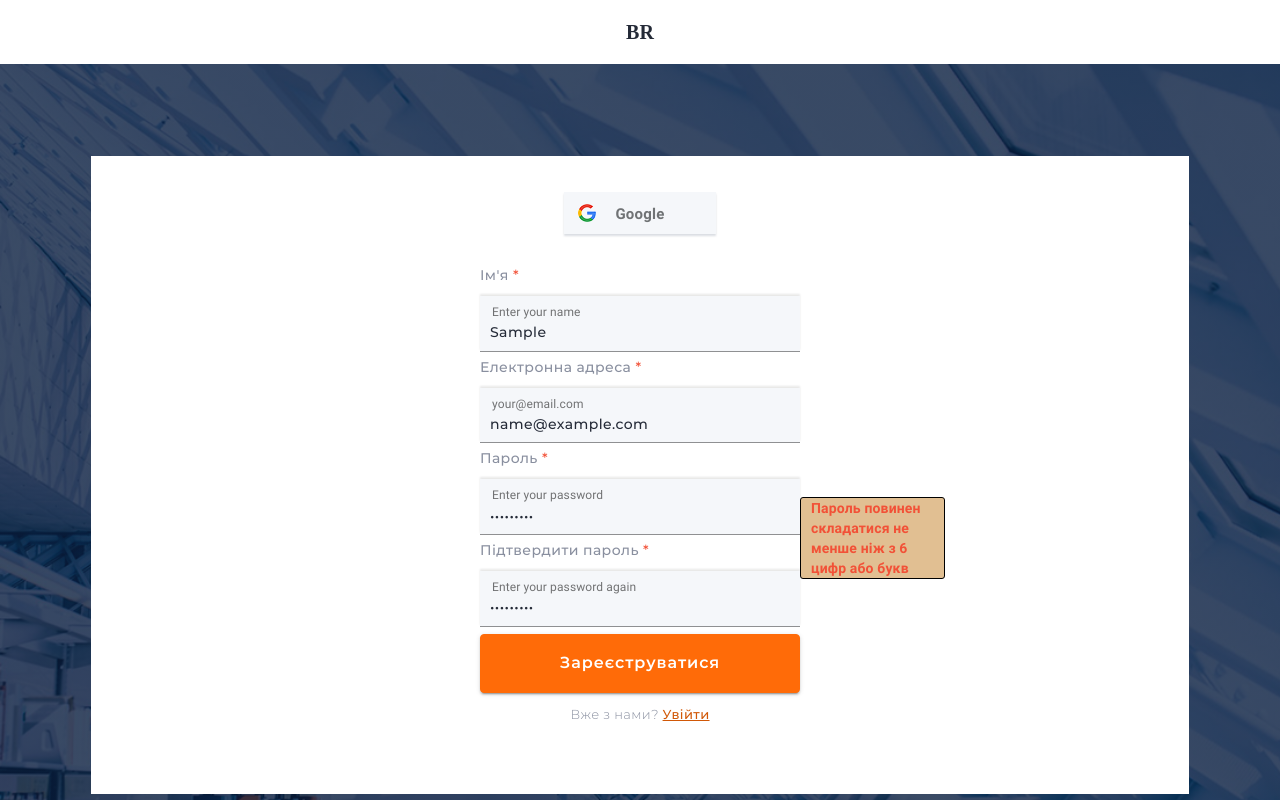
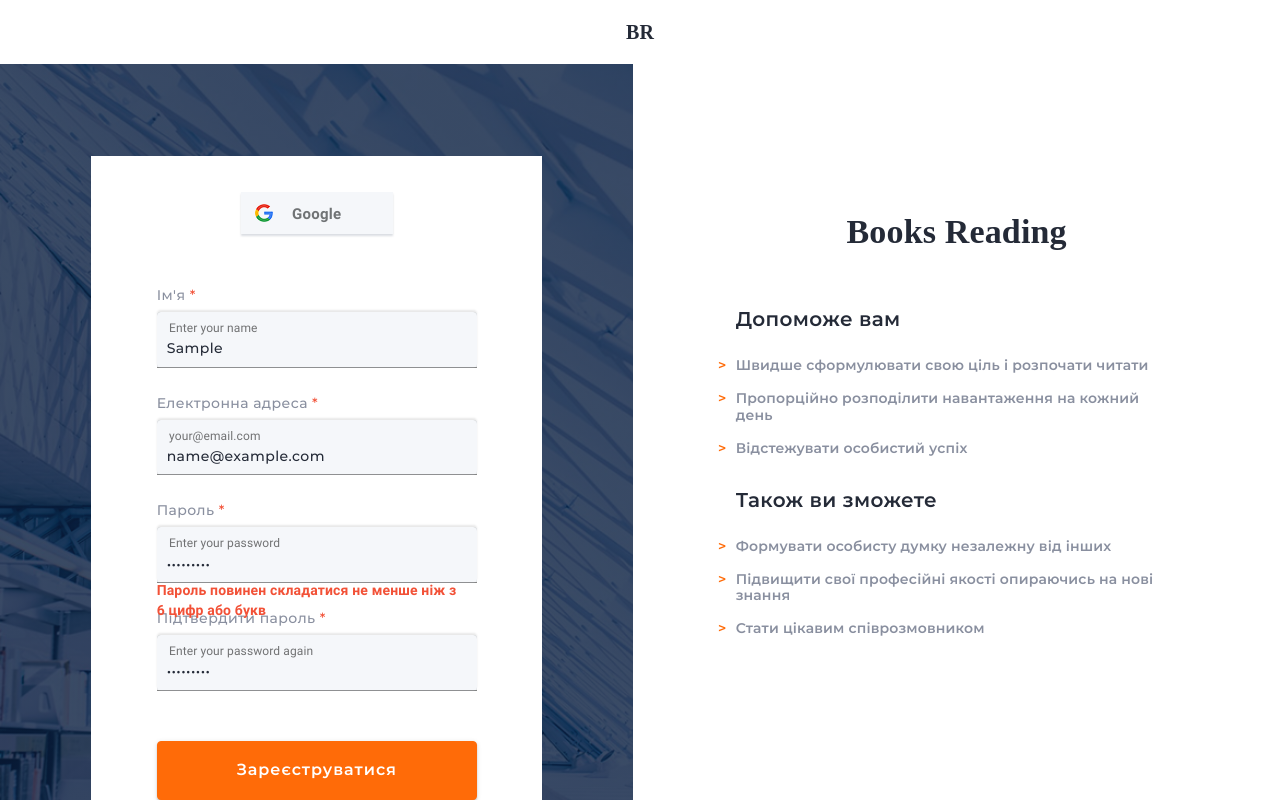
Before and after one commit to z9877969/smart-book, a React (Create React App) app: page /registration in a window 1280 px wide. Both pictures are taken after typing "Sample", "name@example.com", "Sample123", "Sample123" into the empty fields and a click on the button "Зареєструватися". Shown: the top 800 px of the page. Built offline with nearby package versions, Linux system fonts and the light colour scheme.

Commit message:
fix login and registration (#4)

```diff
--- a/src/components/LoginForm/LoginForm.jsx
+++ b/src/components/LoginForm/LoginForm.jsx
@@ -1,4 +1,5 @@
-import React, { useState } from 'react';
+/* eslint-disable jsx-a11y/label-has-associated-control */
+import React from 'react';
 import { makeStyles } from '@material-ui/core/styles';
 import TextField from '@material-ui/core/TextField';
 import { useDispatch } from 'react-redux';
@@ -11,7 +12,7 @@ import styles from './LoginForm.module.css';
 import CustomButton from '../../shared-ui/CustomButton/CustomButton';
 import withConnectByGoogle from '../../hoc/WithConnectByGoogle';
 
-const useStyles = makeStyles(theme => ({
+const useStyles = makeStyles(() => ({
   emailInput: {
     '& label.Mui-focused': {
       color: 'var(--orangey-red)',
--- a/src/components/Quote/Quote.jsx
+++ b/src/components/Quote/Quote.jsx
@@ -1,15 +1,14 @@
 import React from 'react';
 import styles from './Quote.module.css';
 
-const Quote = props => {
+const Quote = () => {
   return (
     <div className={styles.wrapperQuote}>
       <p className={styles.quote}>
-        Lorem ipsum dolor sit amet consectetur adipisicing elit. Minima labore
-        praesentium enim,jrenfekrfnjfnjkndkjnfkjd orengfernfeinrign jfdnjfd
-        nrfgeoigr rneogreg
+        Книги — это корабли мысли, странствующие по волнам времени и бережно
+        несущие свой драгоценный груз от поколения к поколению.
       </p>
-      <p className={styles.quoteAuthor}>Author</p>
+      <p className={styles.quoteAuthor}>Бэкон Ф.</p>
     </div>
   );
 };
--- a/src/components/Quote/Quote.module.css
+++ b/src/components/Quote/Quote.module.css
@@ -57,8 +57,8 @@
 
 @media (min-width: 768px) {
   .wrapperQuote {
-    padding-left: 100px;
-    padding-right: 100px;
+    padding-left: 20%;
+    padding-right: 20%;
     width: 100%;
     background-color: #fff;
   }
@@ -100,7 +100,9 @@
   .wrapperQuote {
     align-self: start;
     padding-top: 120px;
-    height: 92vh;
+    padding-left: 120px;
+    padding-right: 120px;
+    height: 606px;
     background-color: #fff;
     margin: 0;
   }
--- /dev/null
+++ b/src/components/QuoteRegistration/QuoteRegistration.jsx
@@ -0,0 +1,24 @@
+import React from 'react';
+import styles from './QuoteRegistration.module.css';
+
+const QuoteRegistration = () => (
+  <div className={styles.wrapperQuote}>
+    <h1 className={styles.quoteTitle}>Books Reading</h1>
+    <h2 className={styles.quoteSubtitle}>Допоможе вам</h2>
+    <ul className={styles.helpList}>
+      <li className={styles.helpListItem}>Швидше сформулювати свою ціль і розпочати читати</li>
+      <li className={styles.helpListItem}>Пропорційно розподілити навантаження на кожний день</li>
+      <li className={styles.helpListItem}>Відстежувати особистий успіх</li>
+    </ul>
+
+    <h2 className={styles.quoteSubtitle}>Також ви зможете</h2>
+
+    <ul className={styles.canList}>
+      <li className={styles.canListItem}>Формувати особисту думку незалежну від інших</li>
+      <li className={styles.canListItem}>Підвищити свої професійні якості опираючись на нові знання</li>
+      <li className={styles.canListItem}>Стати цікавим співрозмовником</li>
+    </ul>
+  </div>
+);
+
+export default QuoteRegistration;
--- /dev/null
+++ b/src/components/QuoteRegistration/QuoteRegistration.module.css
@@ -0,0 +1,111 @@
+.wrapperQuote {
+  display: flex;
+  flex-direction: column;
+  align-items: center;
+  margin: auto;
+  padding: 35px 20% 25px;
+  width: 100%;
+  text-decoration: none;
+  list-style: none;
+  color: var(--dark);
+}
+
+.quoteTitle {
+  margin: 0;
+  font-family: 'AbrilFatface';
+  font-weight: bold;
+  font-size: 34px;
+  margin-bottom: 5px;
+}
+
+ul {
+  margin-bottom: 15px;
+}
+
+.helpList,
+.canList {
+  align-self: flex-start;
+  list-style: none;
+}
+
+.quoteSubtitle {
+  align-self: flex-start;
+  font-family: 'Montserrat';
+  font-size: 16px;
+  font-weight: 600;
+  line-height: 1.25;
+  letter-spacing: 0.39px;
+  margin-bottom: 12px;
+  color: var(--dark);
+}
+
+.helpListItem,
+.canListItem {
+  position: relative;
+  font-family: 'Montserrat';
+  font-size: 10px;
+  font-weight: 600;
+  color: var(--blue-grey);
+  line-height: 1.21;
+  margin-bottom: 5px;
+}
+
+.helpListItem::before,
+.canListItem::before {
+  content: '>';
+  color: var(--orange);
+  display: block;
+  position: absolute;
+  left: -3%;
+  padding-right: 20px;
+}
+
+@media (min-width: 768px) {
+  .wrapperQuote {
+    padding: 35px 17% 25px;
+  }
+
+  .quoteTitle {
+    align-self: center;
+    margin-bottom: 30px;
+  }
+
+  .quoteSubtitle {
+    font-size: 20px;
+    margin-bottom: 15px;
+  }
+
+  .helpListItem,
+  .canListItem {
+    font-size: 14px;
+    margin-bottom: 12px;
+  }
+}
+
+@media (min-width: 1280px) {
+  .wrapperQuote {
+    padding: 35px 8% 25px;
+    padding-top: 144px;
+    height: 927px;
+    overflow: hidden;
+    background-color: #fff;
+  }
+
+  .quoteTitle {
+    margin-bottom: 50px;
+  }
+
+  .quoteSubtitle {
+    margin-bottom: 25px;
+  }
+
+  .helpListItem::before,
+  .canListItem::before {
+    left: -4%;
+  }
+
+  .helpListItem,
+  .canListItem {
+    margin-bottom: 16px;
+  }
+}
--- a/src/components/RegistrationForm/ContainerRegistrationForm.jsx
+++ b/src/components/RegistrationForm/ContainerRegistrationForm.jsx
@@ -1,6 +1,7 @@
 import React from 'react';
-import { connect, useDispatch } from 'react-redux';
+import { useDispatch } from 'react-redux';
 import { useFormik } from 'formik';
+import * as Yup from 'yup';
 
 import RegistrationForm from './RegistrationForm';
 import { registration } from '../../services/API';
@@ -8,7 +9,7 @@ import validate from '../../utils/validateForFormik';
 import withAuthRedirect from '../WithAuthRedirect/WithAuthRedirect';
 import withConnectByGoogle from '../../hoc/WithConnectByGoogle';
 
-const ContainerRegistrationForm = props => {
+const ContainerRegistrationForm = () => {
   const dispatch = useDispatch();
 
   const formik = useFormik({
@@ -18,6 +19,14 @@ const ContainerRegistrationForm = props => {
       password: '',
       passwordRepeat: '',
     },
+    validationSchema: Yup.object({
+      userName: Yup.string().required("Email обов'язкове поле"),
+      email: Yup.string().required("Email обов'язкове поле"),
+      password: Yup.string()
+        .min(6, 'Пароль має бути не менше 6 символів')
+        .required("Password обов'язкове поле"),
+      passwordRepeat: Yup.string().required("Password обов'язкове поле"),
+    }),
     validate,
     onSubmit: values => {
       JSON.stringify(values, null, 4);
--- a/src/components/RegistrationForm/RegistrationForm.jsx
+++ b/src/components/RegistrationForm/RegistrationForm.jsx
@@ -8,7 +8,7 @@ import CustomButton from '../../shared-ui/CustomButton/CustomButton';
 
 import css from './RegistrationForm.module.css';
 
-const useStyles = makeStyles(theme => ({
+const useStyles = makeStyles(() => ({
   emailInput: {
     '& label.Mui-focused': {
       color: 'var(--orangey-red)',
@@ -54,7 +54,7 @@ const FormOfRegistration = ({
           onBlur={onBlur}
         />
         {formik.errors.userName && formik.touched.userName ? (
-          <div className={css.error}>{formik.errors.userName}</div>
+          <div className={css.nameError}>{formik.errors.userName}</div>
         ) : null}
       </label>
 
@@ -76,7 +76,7 @@ const FormOfRegistration = ({
         />
 
         {formik.errors.email && formik.touched.email ? (
-          <div className={css.error}>{formik.errors.email}</div>
+          <div className={css.emailError}>{formik.errors.email}</div>
         ) : null}
       </label>
       <label className={css.label} htmlFor="password">
@@ -96,7 +96,7 @@ const FormOfRegistration = ({
           onBlur={onBlur}
         />
         {formik.errors.password && formik.touched.password ? (
-          <div className={css.error}>{formik.errors.password}</div>
+          <div className={css.passwordError}>{formik.errors.password}</div>
         ) : null}
       </label>
       <label className={css.label} htmlFor="passwordRepeat">
@@ -116,15 +116,18 @@ const FormOfRegistration = ({
           onBlur={onBlur}
         />
         {formik.errors.passwordRepeat && formik.touched.passwordRepeat ? (
-          <div className={css.error}>{formik.errors.passwordRepeat}</div>
+          <div className={css.repeatPasswordError}>
+            {formik.errors.passwordRepeat}
+          </div>
         ) : null}
       </label>
       <CustomButton
-        size="100%"
+        size="large"
         type="submit"
         variant="contained"
-        // className={styles.logInButton}
-        color="var(--rusty-orange)"
+        // className={css.logInButton}
+        // color="var(--rusty-orange)"
+        color="primary"
       >
         Зареєструватися
       </CustomButton>
--- a/src/components/RegistrationForm/RegistrationForm.module.css
+++ b/src/components/RegistrationForm/RegistrationForm.module.css
@@ -2,11 +2,13 @@
   max-width: 320px;
   margin: 0 auto;
   padding-bottom: 35px;
+  position: relative;
 }
 
 .form h2 {
   margin: 0;
-  margin-bottom: 6px;
+  padding-top: 15px;
+  margin-bottom: 2px;
   font-family: 'Montserrat';
   font-size: 14px;
   line-height: 30px;
@@ -16,9 +18,7 @@
 }
 
 .label {
-  position: relative;
-  width: 100%;
-  margin-bottom: 10px;
+  margin-top: 20px;
 }
 
 .form h2 > span {
@@ -27,11 +27,10 @@
 
 .form input {
   width: 100%;
-  /* height: 40px; */
-  /* margin-bottom: 16px; */
   padding-left: 9px;
   box-shadow: 0px -2px 2px 0 rgba(29, 29, 27, 0.1);
   border: solid 1px var(--pale-grey);
+  border-radius: 4px;
   background-color: var(--pale-grey);
   font-family: 'Montserrat';
   font-size: 14px;
@@ -56,7 +55,7 @@
   display: block;
   width: 100%;
   height: 59px;
-  margin-top: 7px;
+  margin-top: 50px;
   background-color: var(--orange);
   border: 1px solid var(--orange);
 
@@ -92,19 +91,40 @@
 }
 
 /* input error */
-.form label .error {
+.nameError,
+.emailError,
+.passwordError,
+.repeatPasswordError {
   position: absolute;
   padding: 0 10px;
-  /* display: block; */
   color: var(--orangey-red);
   font-weight: 600;
-  top: 100%;
-  right: -145px;
   z-index: 1;
-  border: 1px solid black;
-  border-radius: 3px;
-  background-color: rgba(222, 184, 135, 0.9);
+  left: -10px;
 }
+
+.nameError {
+  top: 17.5%;
+}
+
+.emailError {
+  top: 35%;
+}
+
+.passwordError {
+  top: 53%;
+}
+
+.repeatPasswordError {
+  top: 71%;
+}
+
+/* .logInButton {
+  position: relative;
+  width: 100%;
+  margin-bottom: 10px;
+} */
+
 /* input error -END */
 
 @media (min-width: 768px) {
@@ -115,21 +135,10 @@
 
   .form h2 {
     color: var(--blue-grey);
+    padding-top: 20px;
   }
 
   .form p {
     color: var(--blue-grey);
   }
-
-  /* input error */
-  /* .emailError {
-    top: 102px;
-    left: 20px;
-  }
-
-  .passwordError {
-    top: 196px;
-    left: 20px;
-  } */
-  /* input error -END */
 }
--- a/src/pages/Auth/Auth.jsx
+++ b/src/pages/Auth/Auth.jsx
@@ -1,3 +1,4 @@
+/* eslint-disable react/prop-types */
 import React from 'react';
 import { Switch, Route, Redirect, useLocation } from 'react-router-dom';
 import RegistrationForm from '../../components/RegistrationForm/ContainerRegistrationForm';
@@ -5,6 +6,7 @@ import LoginForm from '../../components/LoginForm/LoginForm';
 import GoogleButton from '../../components/GoogleButton/GoogleButton';
 import styles from './Auth.module.css';
 import Quote from '../../components/Quote/Quote';
+import QuoteRegistration from '../../components/QuoteRegistration/QuoteRegistration';
 
 function Auth(props) {
   const { pathname } = useLocation();
@@ -30,7 +32,7 @@ function Auth(props) {
           </Switch>
         </div>
       </div>
-      {props.location.pathname === '/login' ? <Quote /> : null}
+      {props.location.pathname === '/login' ? <Quote /> : <QuoteRegistration />}
     </div>
   );
 }
--- a/src/redux/login/loginActions.js
+++ b/src/redux/login/loginActions.js
@@ -45,11 +45,14 @@ export const logOutSuccess = () => ({
   type: ActionType.LOGOUT,
 });
 
-export const logOutError = () => ({
+export const logOutError = error => ({
   type: ActionType.LOGOUT_ERROR,
+  payload: error,
 });
 
 export const setGoogleToken = googleToken => ({
   type: ActionType.SET_GOOGLE_TOKEN,
-  payload: { googleToken },
+  payload: {
+    googleToken,
+  },
 });
--- a/src/redux/login/loginReducers.js
+++ b/src/redux/login/loginReducers.js
@@ -24,7 +24,10 @@ const authenticated = (state = false, { type }) => {
     case ActionType.LOGOUT:
       return false;
     case 'USER_HAVE_TRAINING':
-      return { ...state, haveTraining: true };
+      return {
+        ...state,
+        haveTraining: true,
+      };
     default:
       return state;
   }
--- a/src/services/API.js
+++ b/src/services/API.js
@@ -79,12 +79,14 @@ export const refreshUser = () => (dispatch, getState) => {
 };
 
 export const logOut = token => dispatch => {
+  setAuthToken(token);
   axios
-    .post(`${process.env.REACT_APP_BASE_API_URL}/auth/logout`, {
-      headers: {
-        Authorization: `Bearer ${token}`,
-      },
-    })
+    // .post(`${process.env.REACT_APP_BASE_API_URL}/auth/logout`, {
+    //   headers: {
+    //     Authorization: `Bearer ${token}`,
+    //   },
+    // })
+    .post(`${process.env.REACT_APP_BASE_API_URL}/auth/logout`)
     .then(() => {
       dispatch(logOutSuccess());
       clearAuthToken();
@@ -122,7 +124,9 @@ export const postTraining = (training, token) => dispatch => {
     })
     .then(res => {
       dispatch(getTraining(res.data.training));
-      dispatch({ type: 'USER_HAVE_TRAINING' });
+      dispatch({
+        type: 'USER_HAVE_TRAINING',
+      });
     })
     .catch(err => {
       console.log(err);
```
Also changed, not shown: 1 other file (tests, documents, lock files or other folders).
